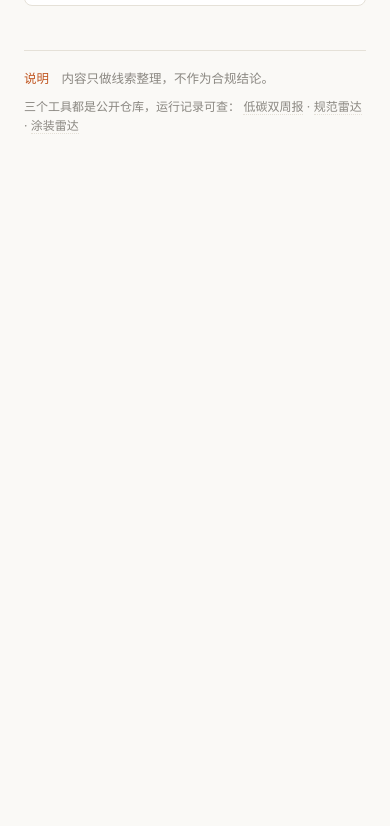
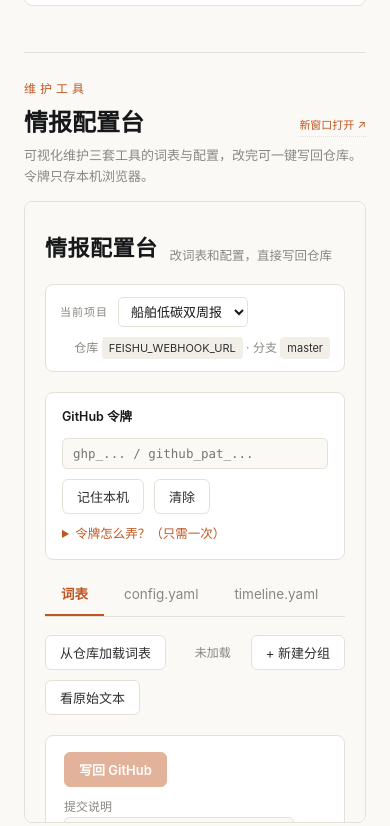
Before and after one commit to amiya54/intel-hub, a plain HTML site: page index.html in a window 390 px wide. Shown: the part 1052-1878 px from the top of the page. Before the commit the page ends 1243 px from the top, so only its background shows below. Drawn offline with Linux system fonts and the light colour scheme; no server answers.

Commit message:
门户新增配置台独立区域；补回 NEW 徽标逻辑

```diff
--- a/index.html
+++ b/index.html
@@ -64,6 +64,13 @@
   .dot { width: 7px; height: 7px; border-radius: 50%; background: var(--idle); flex: none; }
   .dot.ok { background: var(--ok); }
   .dot.warn { background: var(--warn); }
+  .newtag {
+    position: absolute; top: 16px; right: 16px;
+    font-size: 10px; letter-spacing: 2px; font-weight: 600; line-height: 1;
+    color: var(--amber); border: 1px solid var(--amber); border-radius: 3px;
+    padding: 3px 8px; display: none;
+  }
+  .newtag.on { display: block; }
   .card h2 {
     font-family: Georgia, 'Noto Serif SC', 'Source Han Serif SC', 'STSong', serif;
     font-size: 22px; margin-top: 10px; line-height: 1.35;
@@ -87,6 +94,28 @@
   .cta svg { width: 14px; height: 14px; }
   .card:hover .cta i {
     background: var(--amber); border-color: var(--amber); color: #fff; transform: translateX(2px);
+  }
+
+  .console { margin-top: 36px; }
+  .console-head { display: flex; align-items: flex-end; justify-content: space-between; gap: 16px; }
+  .console-head h2 {
+    font-family: Georgia, 'Noto Serif SC', 'Source Han Serif SC', 'STSong', serif;
+    font-size: 24px; margin-top: 8px; line-height: 1.3;
+  }
+  .console-open {
+    font-size: 12px; color: var(--amber); text-decoration: none;
+    border-bottom: 1px dotted var(--line); padding-bottom: 2px; white-space: nowrap;
+  }
+  .console-open:hover { border-color: var(--amber); }
+  .console-desc { font-size: 13px; color: var(--muted); margin: 8px 0 14px; }
+  .console-frame {
+    border: 1px solid var(--line); border-radius: 8px;
+    overflow: hidden; background: var(--card);
+  }
+  .console-frame iframe { display: block; width: 100%; height: 720px; border: 0; }
+  @media (max-width: 860px) {
+    .console-open { font-size: 11px; }
+    .console-frame iframe { height: 620px; }
   }
 
   footer { padding: 26px 0 56px; }
@@ -118,7 +147,7 @@
   <div class="cards">
 
     <a class="card" href="https://amiya54.github.io/FEISHU_WEBHOOK_URL/">
-      <div class="cadence"><i class="dot" id="dot-lowc"></i>双周 · 周五 08:00 发布</div>
+      <span class="newtag" id="new-lowc">NEW</span><div class="cadence"><i class="dot" id="dot-lowc"></i>双周 · 周五 08:00 发布</div>
       <h2>船舶低碳情报双周报</h2>
       <div class="desc">燃料动向、新船订单、规则修正案等中英线索，按板块归类整理。</div>
       <div class="meta"><b>36 个信源</b> · <span id="upd-lowc">最近更新 —</span></div>
@@ -129,7 +158,7 @@
     </a>
 
     <a class="card" href="https://amiya54.github.io/rules-radar/">
-      <div class="cadence"><i class="dot" id="dot-radar"></i>每周 · 周一 / 周四 08:30</div>
+      <span class="newtag" id="new-radar">NEW</span><div class="cadence"><i class="dot" id="dot-radar"></i>每周 · 周一 / 周四 08:30</div>
       <h2>规范雷达</h2>
       <div class="desc">五家船级社和 IMO 的规则动态，按生效日期排列，临近生效的标红。</div>
       <div class="meta"><b>31 个官方源</b> · 台账 <b id="cnt-radar">—</b> 条</div>
@@ -140,7 +169,7 @@
     </a>
 
     <a class="card" href="https://amiya54.github.io/ship-coating-radar/">
-      <div class="cadence"><i class="dot" id="dot-coat"></i>双周 · 周五 08:00 发布</div>
+      <span class="newtag" id="new-coat">NEW</span><div class="cadence"><i class="dot" id="dot-coat"></i>双周 · 周五 08:00 发布</div>
       <h2>涂装雷达</h2>
       <div class="desc">涂装工艺、防污涂料、环保要求的行业动态，按板块归类整理。</div>
       <div class="meta"><b>7 组词表</b> · <span id="upd-coat">最近更新 —</span></div>
@@ -151,6 +180,21 @@
     </a>
 
   </div>
+
+  <section class="console">
+    <div class="rule"></div>
+    <div class="console-head" style="margin-top:26px">
+      <div>
+        <div class="kicker">维护工具</div>
+        <h2>情报配置台</h2>
+      </div>
+      <a class="console-open" href="editor/index.html" target="_blank" rel="noopener">新窗口打开 ↗</a>
+    </div>
+    <p class="console-desc">可视化维护三套工具的词表与配置，改完可一键写回仓库。令牌只存本机浏览器。</p>
+    <div class="console-frame">
+      <iframe src="editor/index.html" title="情报配置台" loading="lazy"></iframe>
+    </div>
+  </section>
 
   <footer>
     <div class="rule"></div>
@@ -213,6 +257,8 @@
       if (upd) upd.textContent = '最近更新 ' + fmtDate(new Date(d.latest));
       const healthy = age <= f.maxDays;
       if (dot) dot.className = 'dot ' + (healthy ? 'ok' : 'warn');
+      const nw = document.getElementById('new-' + f.key);
+      if (nw) nw.className = 'newtag' + (age <= 7 ? ' on' : '');
       if (healthy) ok++;
     });
     document.getElementById('st-ok').textContent = ok + ' / ' + FEEDS.length;
```
